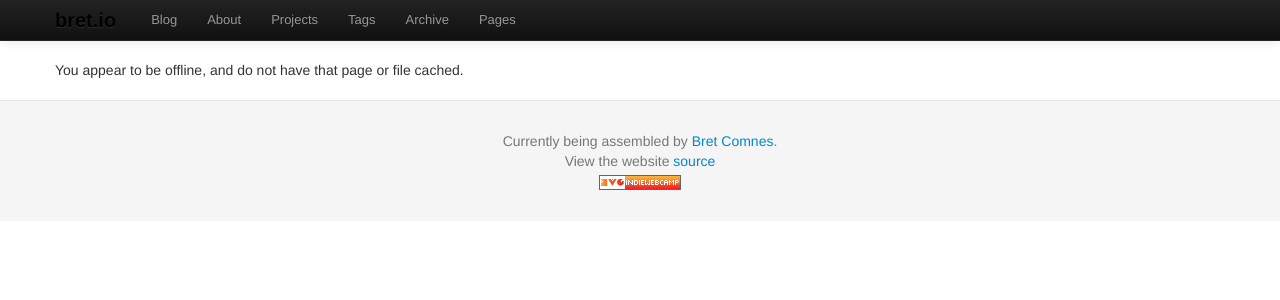
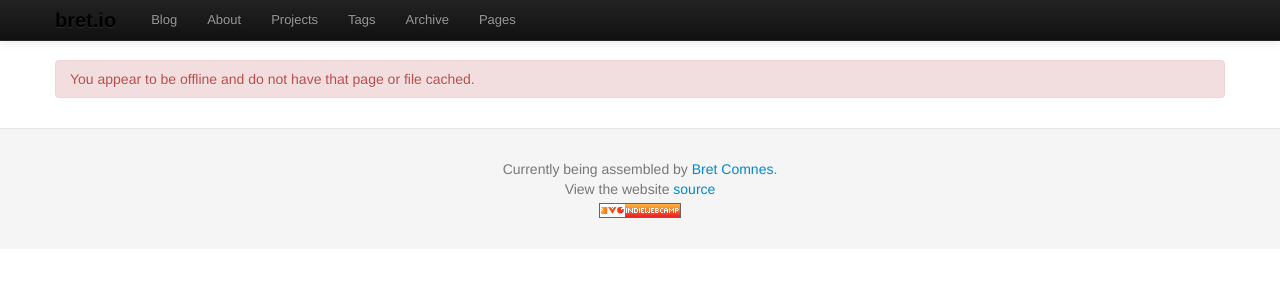
Before and after one commit to bcomnes/old-bret.io, a Jekyll site: the page built from offline.md, in a window 1280 px wide. Shown: the top 300 px of the page. Built offline with Jekyll 4.4.1, drawn with Linux system fonts in a browser that asks for light colours; Markdown is read by kramdown in place of the engine named in the settings.

Commit message:
Added quick error styling to error pages

```diff
--- a/offline.md
+++ b/offline.md
@@ -6,4 +6,6 @@ date: 2013-05-28 01:51:00
 permalink: /offline.html
 ---
 
-You appear to be offline, and do not have that page or file cached.
+<div class="alert alert-error">
+You appear to be offline and do not have that page or file cached.
+</div>
```
Also changed, not shown: 404.md (+2 -2 lines).
